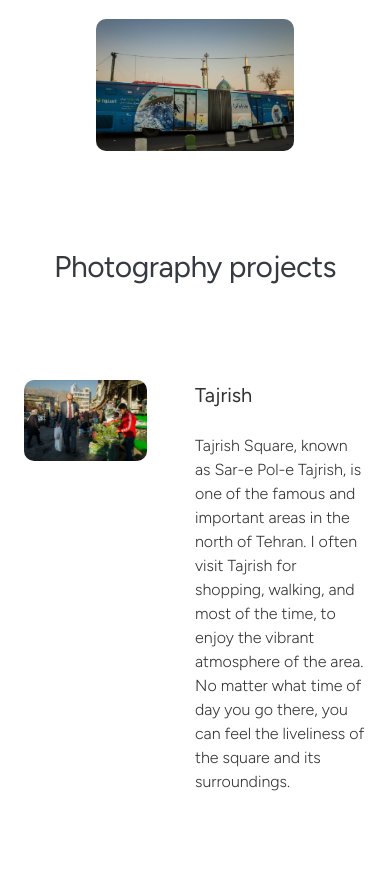
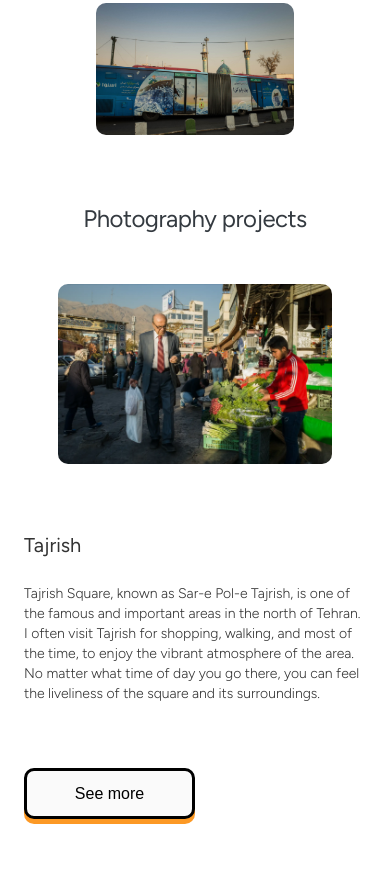
Before and after one commit to ensieh-matinpoor/photoghraphy-website, a plain HTML site: page index.html in a window 390 px wide. Shown: the part 799-1679 px from the top of the page. Drawn offline with Linux system fonts and the light colour scheme.

Commit message:
fixed card

```diff
--- a/css/queries.css
+++ b/css/queries.css
@@ -26,6 +26,7 @@
   }
   .heading-secondary{
     font-size:3.0rem;
+    margin-bottom: 8.0rem;
   }
   .heading-tertiary{
     font-size:2.0rem ;
@@ -36,19 +37,14 @@
   .logo-name{
     font-size: 2.4rem;
   }
-  .primary-button{
-
-  }
   .hero{
     gap: 8.0rem;
     padding: 0 9.6rem;
   }
-
   .container{
     padding: 0 2.4rem;
   }
-
-  }
+}
   /* ***************** */
 /* below 944 px(tablets)
 944/16=75 */
@@ -60,18 +56,58 @@
   }
   .hero{
     grid-template-columns: 1fr;
-    gap: 4.8rem;
+    gap: 6.4rem;
 }
 .section-hero{
-  padding: 9.6rem 0 9.6rem 0;
+  padding: 6.4rem 0 6.4rem 0;
+}
+.grid{
+  column-gap: 3.2rem;
+  row-gap: 6.4rem;
+}
+
+  .project-img{
+    width: 80%;
+  }
  .hero-text-box {
   text-align: left;
  }
  .hero-img-box{
   text-align: center;
  }
+  .heading-secondary{
+    font-size: 2.4rem;
+    margin-bottom: 4.8rem;
   }
+  .heading-tertiary{
+    font: size 1.8rem;
+  }
+  .grid--2cols{
+    grid-template-columns:1fr;
+  }
+
+  .card-img-box{
+    text-align:center;
+  }
+  .text-box{
+    text-align: left;
+  }
+  .container{
+    padding: 0 2.4rem;
+  }
+  .project-description{
+    font-size: 1.4rem;
+    line-height: 2.0rem;
+    margin-bottom: 6.4rem;
 }
+
+
+
+
+
+
+}
+
 
   /* -FONT SIZE (px)
  10 / 12 / 14 / 16 / 18 / 20 / 24 / 30 / 36 / 44 / 52 / 62 / 74 / 86 / 98 */
--- a/css/style.css
+++ b/css/style.css
@@ -75,7 +75,7 @@ body {
   justify-content: space-between;
   align-items: center;
   height: 9.6rem;
-  padding: 0 12.8rem;
+  padding: 0 9.6rem;
 }
 .logo-name{
   height: 2.4rem;
```
